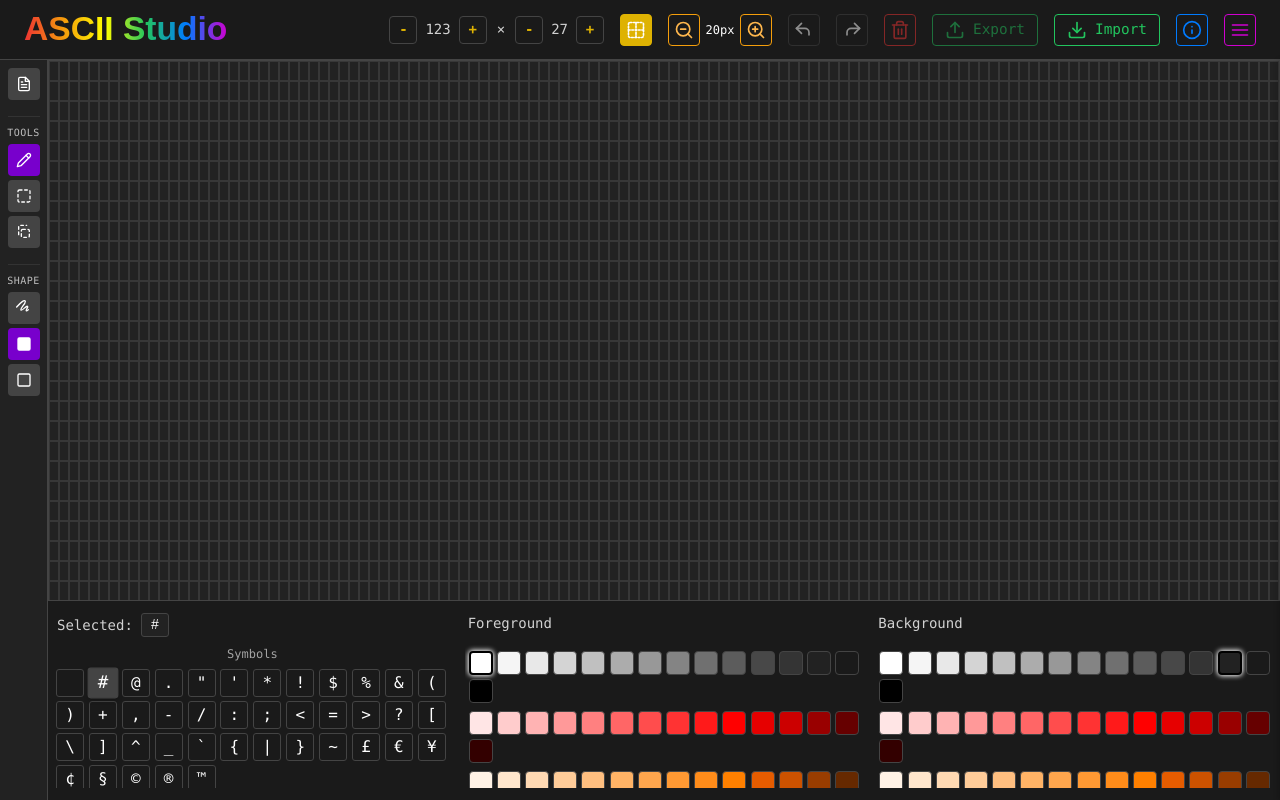
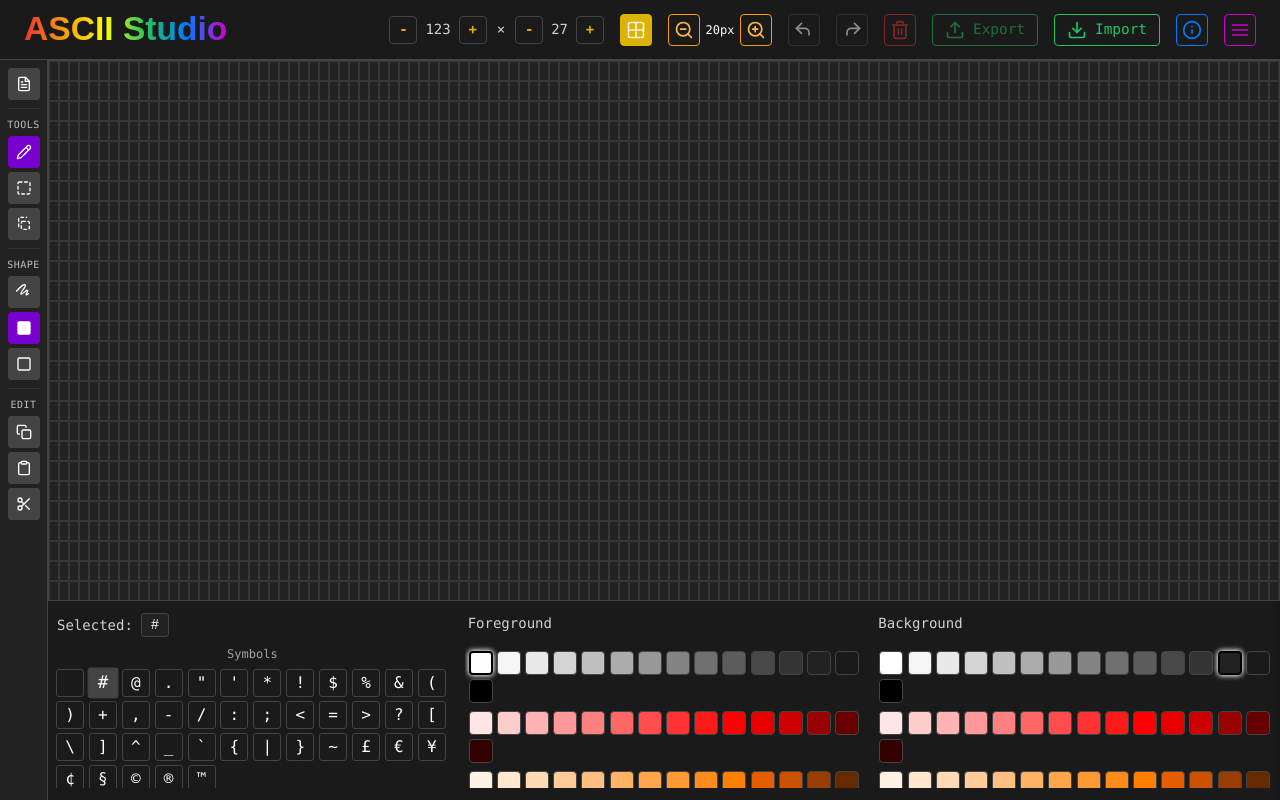
Before and after one commit to MarinaPrice-Dev/ascii-map-generator, a React (Vite) app: page / in a window 1280 px wide. Built offline with nearby package versions, Linux system fonts and the light colour scheme; a web font is replaced by a local one.

Commit message:
feat: add new cut,copy,paste buttons

```diff
--- a/src/components/icons/Icons.tsx
+++ b/src/components/icons/Icons.tsx
@@ -262,3 +262,27 @@
     <polyline points="10 9 9 9 8 9" />
   </svg>
 );
+
+export const CopyIcon: React.FC = () => (
+  <svg xmlns="http://www.w3.org/2000/svg" width="24" height="24" viewBox="0 0 24 24" fill="none" stroke="currentColor" strokeWidth="2" strokeLinecap="round" strokeLinejoin="round">
+    <rect x="9" y="9" width="13" height="13" rx="2" ry="2" />
+    <path d="M5 15H4a2 2 0 0 1-2-2V4a2 2 0 0 1 2-2h9a2 2 0 0 1 2 2v1" />
+  </svg>
+);
+
+export const PasteIcon: React.FC = () => (
+  <svg xmlns="http://www.w3.org/2000/svg" width="24" height="24" viewBox="0 0 24 24" fill="none" stroke="currentColor" strokeWidth="2" strokeLinecap="round" strokeLinejoin="round">
+    <path d="M16 4h2a2 2 0 0 1 2 2v14a2 2 0 0 1-2 2H6a2 2 0 0 1-2-2V6a2 2 0 0 1 2-2h2" />
+    <rect x="8" y="2" width="8" height="4" rx="1" ry="1" />
+  </svg>
+);
+
+export const CutIcon: React.FC = () => (
+  <svg xmlns="http://www.w3.org/2000/svg" width="24" height="24" viewBox="0 0 24 24" fill="none" stroke="currentColor" strokeWidth="2" strokeLinecap="round" strokeLinejoin="round">
+    <circle cx="6" cy="6" r="3" />
+    <circle cx="6" cy="18" r="3" />
+    <line x1="20" y1="4" x2="8.12" y2="15.88" />
+    <line x1="14.47" y1="14.48" x2="20" y2="20" />
+    <line x1="8.12" y1="8.12" x2="12" y2="12" />
+  </svg>
+);
--- a/src/components/sidebar/Sidebar.css
+++ b/src/components/sidebar/Sidebar.css
@@ -19,7 +19,6 @@
 
 .sidebar-section {
   width: 100%;
-  margin-bottom: 8px;
 }
 
 .sidebar-section-title {
--- a/src/components/sidebar/Sidebar.tsx
+++ b/src/components/sidebar/Sidebar.tsx
@@ -5,7 +5,7 @@
   PencilIcon, SingleBoxIcon, MultipleBoxIcon,
   AreaIcon, RectangleIcon, CellsIcon,
   RotateLeftIcon, RotateRightIcon, FlipHorizontalIcon, FlipVerticalIcon,
-  NewFileIcon
+  NewFileIcon, CopyIcon, PasteIcon, CutIcon
 } from '../icons/Icons';
 import './Sidebar.css';
 
@@ -146,7 +146,7 @@
           <>
             <div className="sidebar-separator"></div>
             <div className="sidebar-section">
-              <div className="sidebar-section-title">Edit</div>
+              <div className="sidebar-section-title">Alter</div>
               <div className="sidebar-buttons">
                 <button
                   onClick={() => onRotate('left')}
@@ -180,6 +180,34 @@
             </div>
           </>
         )}
+
+        {/* Visual Separator */}
+        <div className="sidebar-separator"></div>
+
+        {/* Clipboard Section */}
+        <div className="sidebar-section">
+          <div className="sidebar-section-title">Edit</div>
+          <div className="sidebar-buttons">
+            <button
+              className="sidebar-btn"
+              title="Copy selection"
+            >
+              <CopyIcon />
+            </button>
+            <button
+              className="sidebar-btn"
+              title="Paste from clipboard"
+            >
+              <PasteIcon />
+            </button>
+            <button
+              className="sidebar-btn"
+              title="Cut selection"
+            >
+              <CutIcon />
+            </button>
+          </div>
+        </div>
       </div>
     </aside>
   );
```
